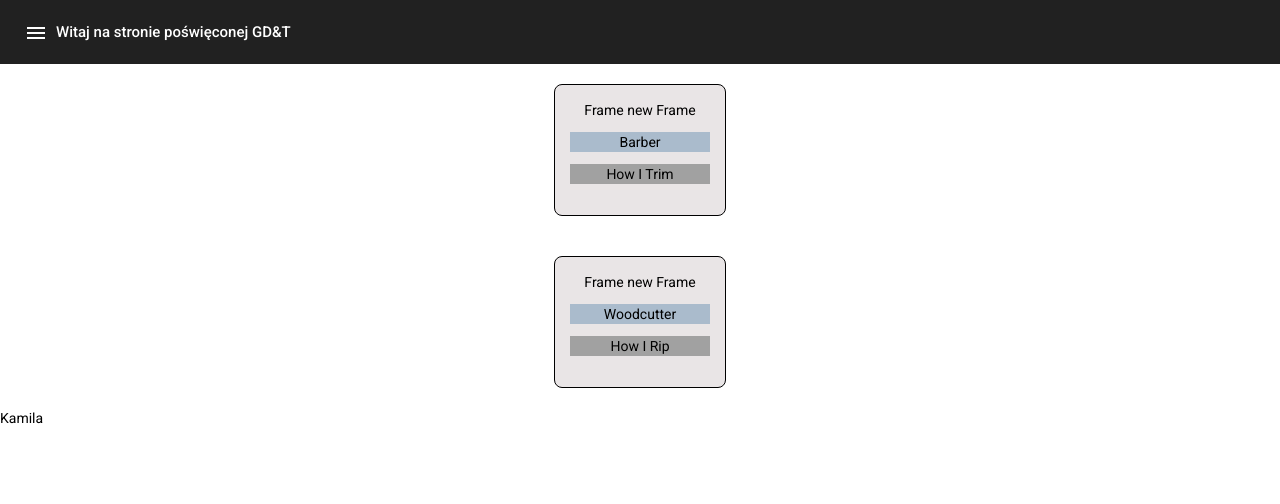
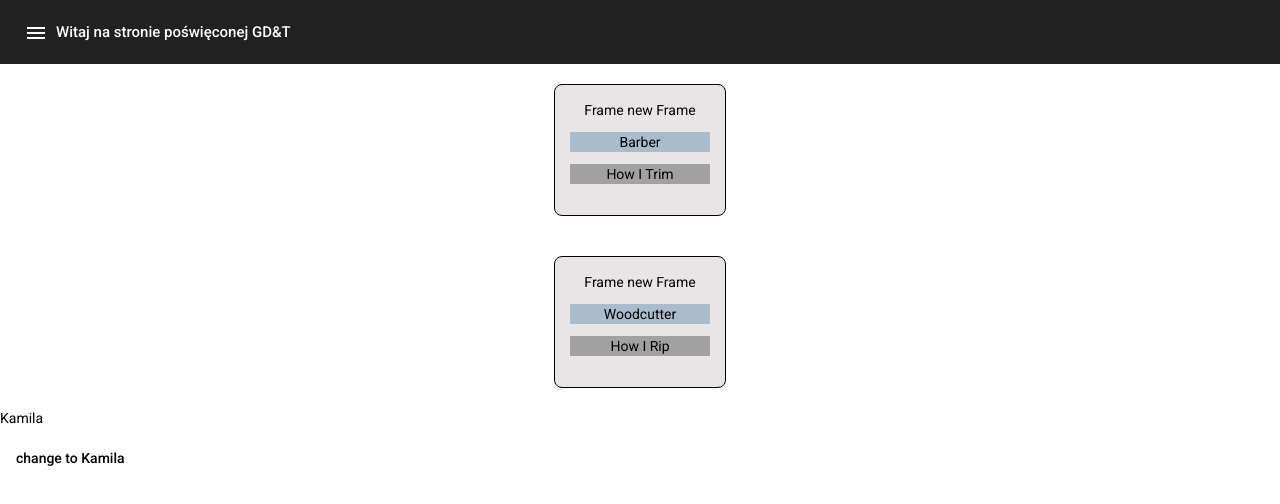
Before and after one commit to radek-czcz/angularApps, an Angular app: page / in a window 1280 px wide. Shown: the top 504 px of the page. Built offline with nearby package versions, Linux system fonts and the light colour scheme.

Commit message:
ngIf with else clauses - 2, with cool button syntax

```diff
--- a/src/app/components/mainComponents/main-content/main-content.component.ts
+++ b/src/app/components/mainComponents/main-content/main-content.component.ts
@@ -13,13 +13,15 @@ let runner = titles.generator;
       <frame-comp [someText] = runner>
       </frame-comp>
    </div>
-
    <ng-template [ngIf]="!condition1" #temp1>
      <p>Radek</p>
    </ng-template>
    <ng-template [ngIf]="condition1" #temp2>
      <p>Kamila</p>
    </ng-template>
+   <button mat-button (click) ="condition1 = !condition1">
+   {{condition1 ? 'change to Kamila': 'change to Radek'}}
+   </button>
   `,
   styleUrls: ['./main-content.component.css']
 })
```
